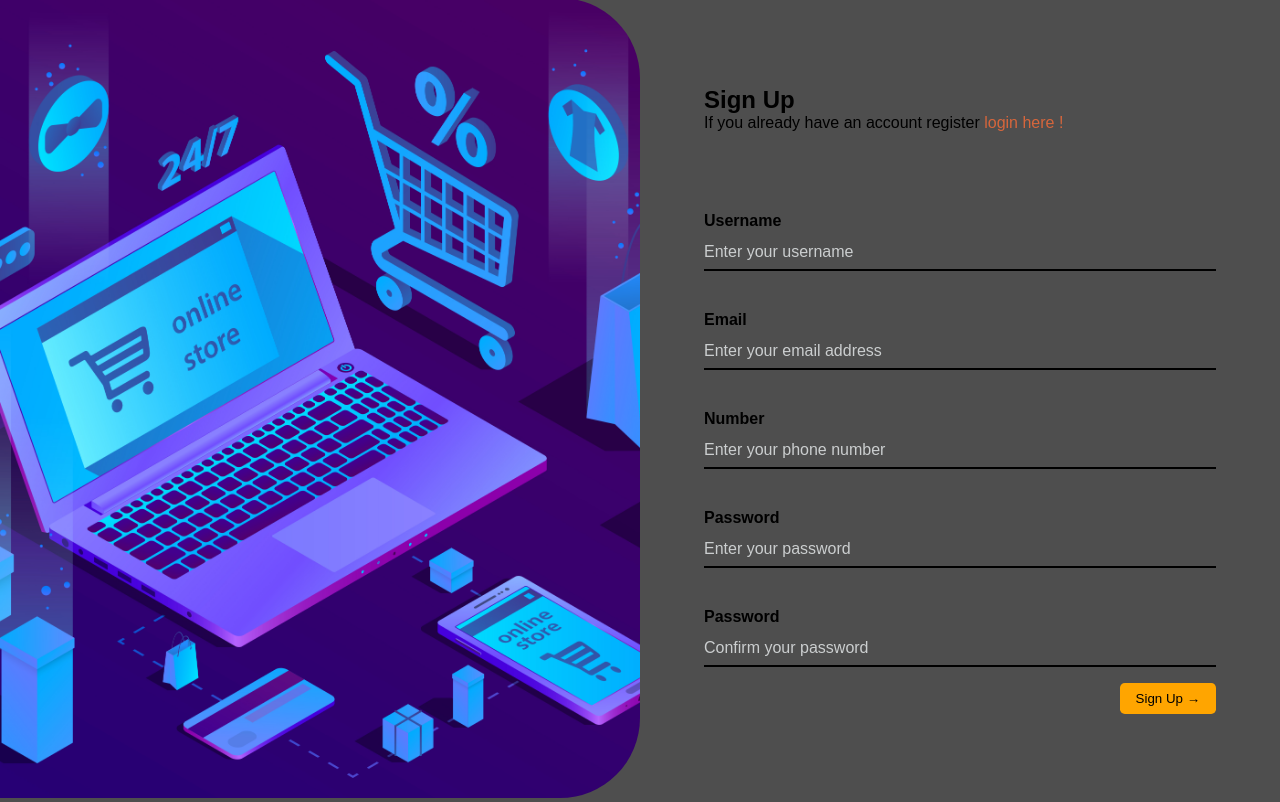
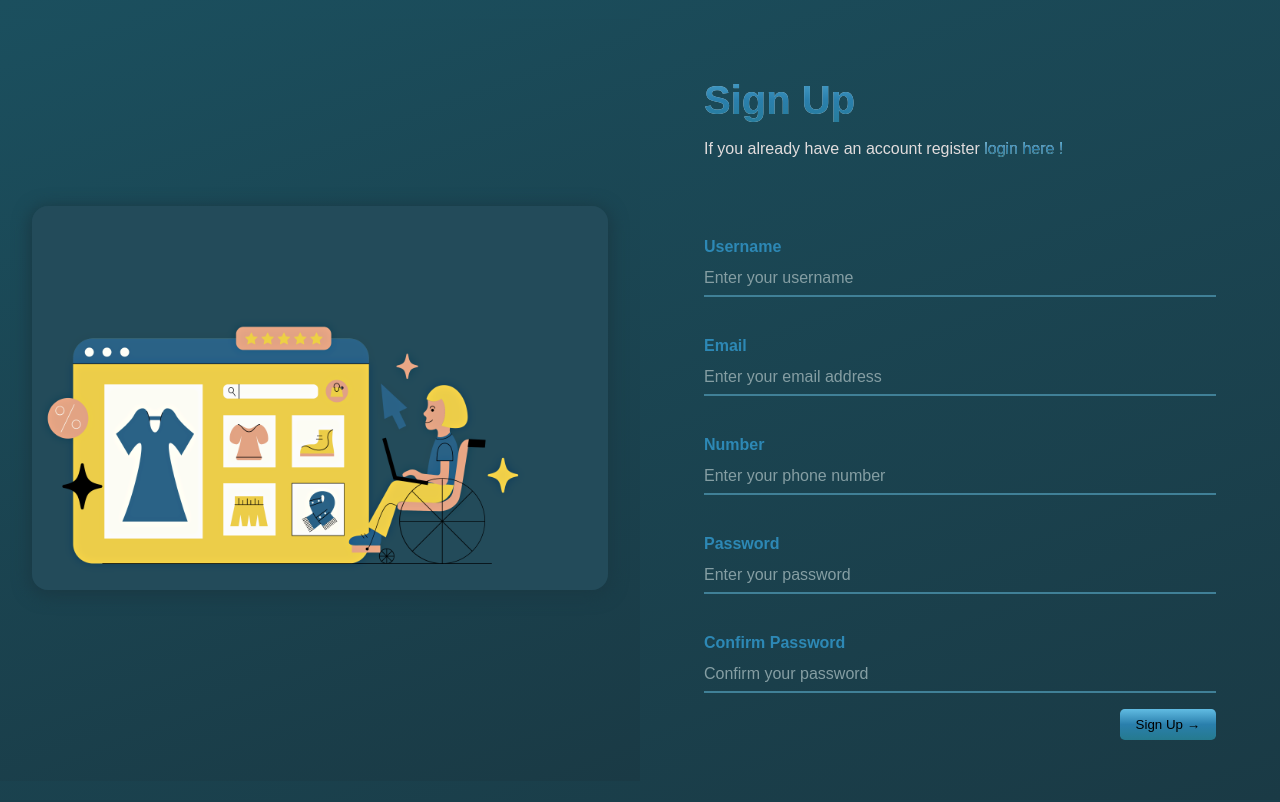
Before and after one commit to rahulrameshm0/Shopify, a Django app: page /register/ in a window 1280 px wide. After the commit the page ends 740 px from the top, so only its background shows below. Run offline with Django 4.2, Linux system fonts and the light colour scheme; some web fonts are replaced.

Commit message:
designing register form

```diff
--- a/static/css/account-styling/register.css
+++ b/static/css/account-styling/register.css
@@ -6,7 +6,7 @@
 
 body {
     font-family: "Wix Madefor Text", sans-serif;
-    background-color: #4e4e4e;
+    background: linear-gradient(160deg, #1b4f5e 0%, #1a3a45 100%);
 }
 
 .main {
@@ -23,14 +23,17 @@ body {
 
 .login-img {
     width: 50%;
+    background: linear-gradient(160deg, #1b4f5e 0%, #1a3a45 100%);
+    padding: 11.7rem 2rem;
+
 }
 
 .login-img img {
     width: 100%;
-    height: 100vh;
-    object-fit: cover;
-    border-bottom-right-radius: 5rem;
-    border-top-right-radius: 5rem;
+    height: 100%;
+    /*object-fit: cover;*/
+    border-radius: 1rem;
+    box-shadow: 0 0.2rem 1rem 0.2rem #1a3a45;
 }
 
 .login {
@@ -39,11 +42,31 @@ body {
     display: flex;
     flex-direction: column;
     justify-content: center;
+
+}
+
+.register-head h2{
+    font-size: 2.5rem;
+    line-height: 2;
+    background: linear-gradient(#61bce3, #2a7fac, #257a8f);
+    -webkit-background-clip: text;
+    -webkit-text-fill-color: transparent;
+    background-clip: text
+}
+
+.register-head{
+    background: linear-gradient(#b0c0c6, #d3d8da, #e4dddd);
+    -webkit-background-clip: text;
+    -webkit-text-fill-color: transparent;
+    background-clip: text
 }
 
 .register-here a{
     text-decoration: none;
-    color: #d6663c;
+    background: linear-gradient(#61bce3, #2a7fac, #257a8f);
+    -webkit-background-clip: text;
+    -webkit-text-fill-color: transparent;
+    background-clip: text;
 }
 
 .registration-form form {
@@ -56,25 +79,26 @@ body {
     margin-top: 5rem;
 }
 
-label {
+.registration-form label {
     display: block;
     font-weight: bold;
     margin-bottom: 5px;
+    color: #2d88b5;
 }
 
 input {
     display: block;
     width: 100%;
     border: none;
-    border-bottom: 2px solid #000;
+    border-bottom: 2px solid #408097;
     outline: none;
     padding: 8px 0;
     font-size: 1rem;
-    background-color: #4e4e4e;
+    background:none;
 }
 
 input::placeholder{
-    color: #cbcecf;
+    color: #859ea3;
 }
 
 .sub-btn {
@@ -83,13 +107,14 @@ input::placeholder{
     cursor: pointer;
     margin-top: 1rem;
     border: none;
-    background-color: orange;
+    background: linear-gradient(#61bce3, #2a7fac, #257a8f);
     padding: 0.5rem 1rem;
     border-radius: 0.3rem;
     transition: all 0.3s;
 }
 
 .sub-btn:hover{
-    background-color: #ffb327;
+    background: linear-gradient(#459bbd, #17678a, #083d4c);
+    color: #76c3da;
     transform: scale(1.1);
 }
--- a/templates/account-section/register.html
+++ b/templates/account-section/register.html
@@ -19,11 +19,11 @@
     <div class="container">
 
         <div class="login-img">
-            <img class="e-img" src="{% static 'images/e-store.jpg' %}" alt="IMG">
+            <img class="e-img" src="{% static 'images/store.png' %}" alt="IMG">
         </div>
 
         <div class="login">
-            <div class="signin-head">
+            <div class="register-head">
                 <h2>Sign Up</h2>
                 <p class="register-here">If you already have an account register <a href="{% url 'signin' %}">login here !</a></p>
             </div>
@@ -47,7 +47,7 @@
                         <input type="password" name="password" id="password" placeholder="Enter your password">
                     </div>
                     <div>
-                        <label for="password">Password</label>
+                        <label for="password">Confirm Password</label>
                         <input type="password" name="confirm-password" id="confirm-password" placeholder="Confirm your password">
                     </div>
                 </form>
```
Also changed, not shown: static/images/shopnova.png (added), static/images/store.png (added).
